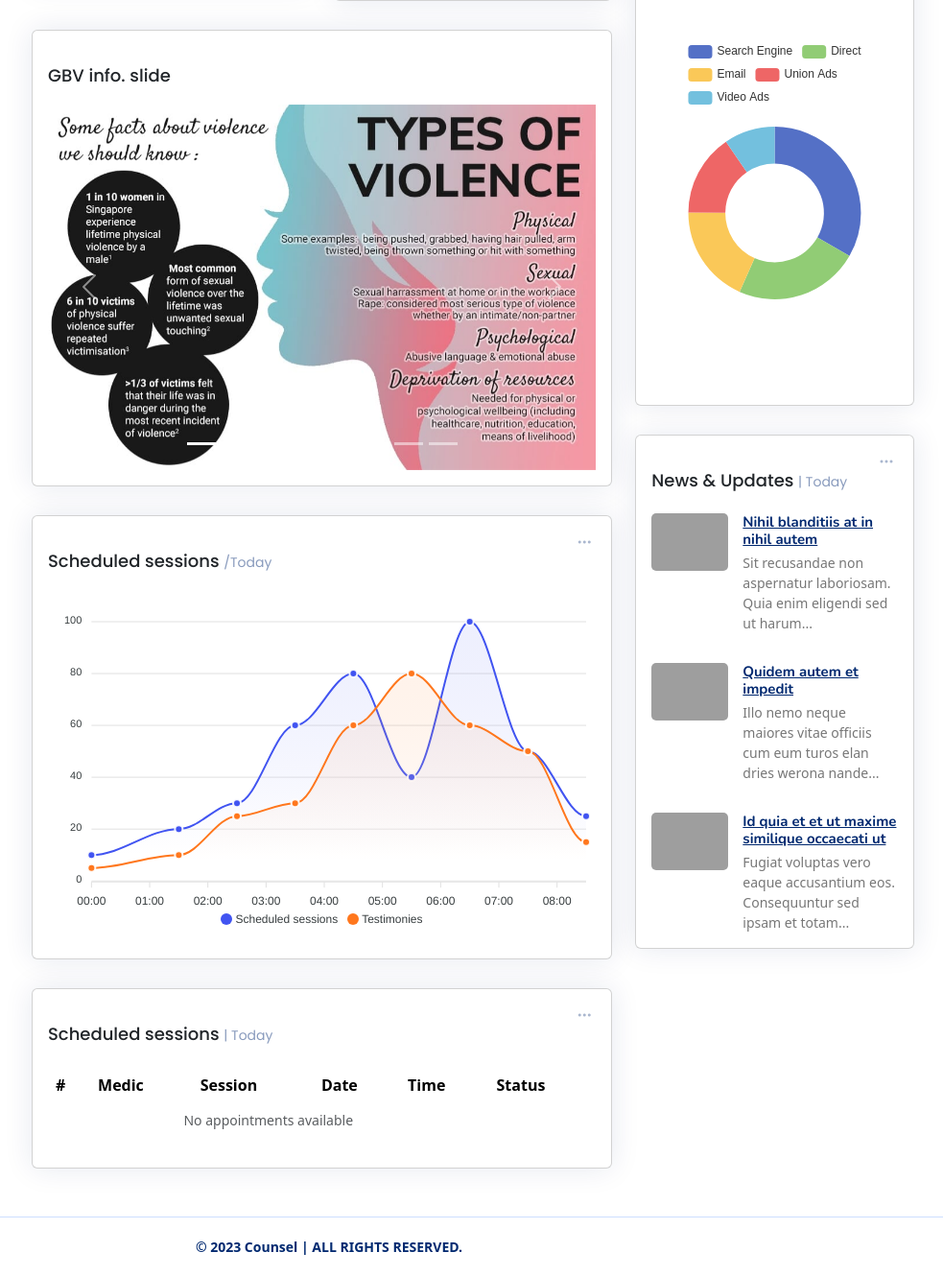
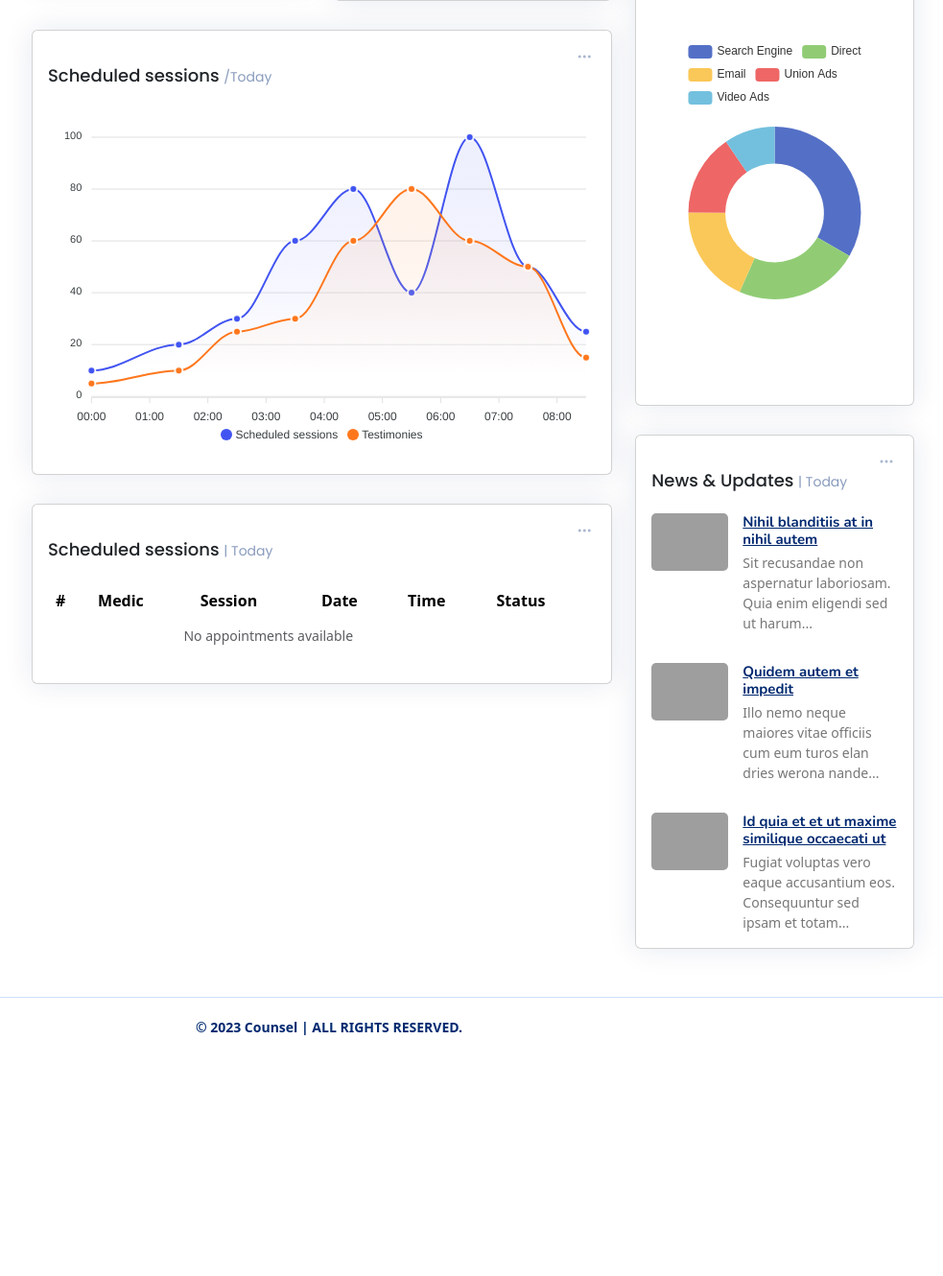
Before and after one commit to morikeli/Counsel, a Django app: template users/templates/users/homepage.html in a window 1280 px wide. Shown: the part 268-1598 px from the top of the page at 96% size, without its empty margins (297-1280 px from the left). After the commit the page ends 1347 px from the top, so only its background shows below. Run offline with Django 4.2, Linux system fonts and the light colour scheme; the template is opened without the code that fills it, so the values that code supplies are empty; grey boxes are pictures that could not be loaded.

Commit message:
minor changes

```diff
--- a/users/templates/users/homepage.html
+++ b/users/templates/users/homepage.html
@@ -74,71 +74,6 @@
 							</div>
 						</div>
 
-						<div class="col-xxl-4 col-xl-12">
-							<div class="card">
-								<div class="card-body">
-									<h5 class="card-title mb-1">GBV info. slide <hr class="dropdown-divider mb-0"></h5>
-									<div id="carouselExampleIndicators" class="carousel slide" data-bs-ride="carousel">
-										<div class="carousel-indicators">
-											<button type="button" data-bs-target="#carouselExampleIndicators" data-bs-slide-to="0" class="active" aria-current="true" aria-label="Slide 1"></button>
-											<button type="button" data-bs-target="#carouselExampleIndicators" data-bs-slide-to="1" aria-label="Slide 2"></button>
-											<button type="button" data-bs-target="#carouselExampleIndicators" data-bs-slide-to="2" aria-label="Slide 3"></button>
-											<button type="button" data-bs-target="#carouselExampleIndicators" data-bs-slide-to="3" aria-label="Slide 4"></button>
-											<button type="button" data-bs-target="#carouselExampleIndicators" data-bs-slide-to="4" aria-label="Slide 5"></button>
-											<button type="button" data-bs-target="#carouselExampleIndicators" data-bs-slide-to="5" aria-label="Slide 6"></button>
-											<button type="button" data-bs-target="#carouselExampleIndicators" data-bs-slide-to="6" aria-label="Slide 7"></button>
-											<button type="button" data-bs-target="#carouselExampleIndicators" data-bs-slide-to="7" aria-label="Slide 8"></button>
-
-										</div>
-										<div class="carousel-inner">
-											<div class="carousel-item active">
-												<img src="{% static 'users/types-gbv.jpg' %}" class="d-block w-100" alt="slide-img">
-											</div>
-											<div class="carousel-item">
-												<img src="{% static 'users/info1.png' %}" class="d-block w-100" alt="slide-img">
-											</div>
-											<div class="carousel-item">
-												<img src="{% static 'users/info2.gif' %}" class="d-block w-100" alt="slide-img">
-											</div>
-											<div class="carousel-item">
-												<img src="{% static 'users/info3.jpg' %}" class="d-block w-100" alt="slide-img">
-											</div>
-											<div class="carousel-item">
-												<img src="{% static 'users/gbv-zambia.png' %}" class="d-block w-100" alt="slide-img">
-											</div>
-											<div class="carousel-item">
-												<img src="{% static 'users/stop-gbv1.png' %}" class="d-block w-100" alt="slide-img">
-											</div>
-											<div class="carousel-item">
-												<img src="{% static 'users/gbv.jpg' %}" class="d-block w-100" alt="slide-img">
-												<div class="carousel-caption d-none d-md-block mt-1">
-													<p>Lift your hands to ask a question not for violence</p>
-												</div>
-											</div>
-											<div class="carousel-item">
-												<img src="{% static 'users/end.jpg' %}" class="d-block w-100" alt="slide-img">
-												<div class="carousel-caption d-none d-md-block">
-													<p>Usinyamaze, tusaidiane kuangamiza GBV</p>
-												</div>
-											</div>
-
-										</div>
-
-										<button class="carousel-control-prev" type="button" data-bs-target="#carouselExampleIndicators" data-bs-slide="prev">
-											<span class="carousel-control-prev-icon" aria-hidden="true"></span>
-											<span class="visually-hidden">Previous</span>
-										</button>
-										<button class="carousel-control-next" type="button" data-bs-target="#carouselExampleIndicators" data-bs-slide="next">
-											<span class="carousel-control-next-icon" aria-hidden="true"></span>
-											<span class="visually-hidden">Next</span>
-										</button>
-
-									</div>
-
-								</div>
-							  </div>
-						</div>
-
 						<div class="col-12">
 							<div class="card">
 								<div class="filter">
@@ -156,7 +91,7 @@
 								<div class="card-body">
 									<h5 class="card-title">Scheduled sessions <span>/Today</span></h5>
 									<div id="reportsChart"></div>
-									{% block scripts %}
+
 									<script>
 
 										document.addEventListener("DOMContentLoaded", () => {
@@ -210,7 +145,7 @@
 										}).render();
 										});
 									</script>
-									{% endblock %}
+
 								</div>
 							</div>
 						</div>
```
